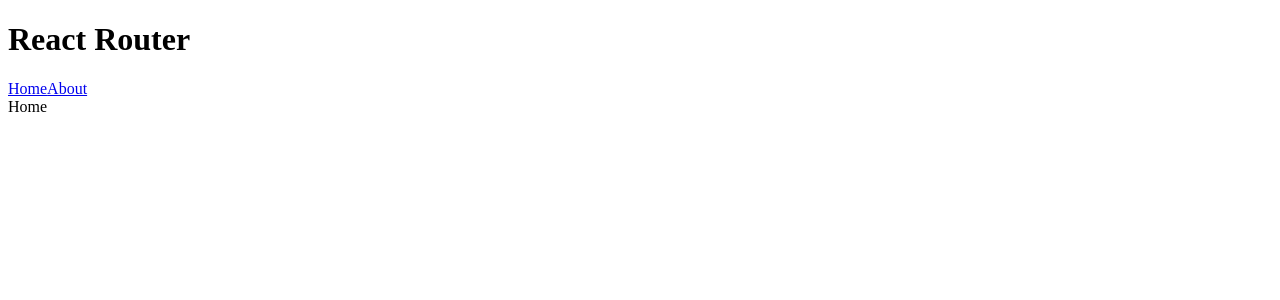
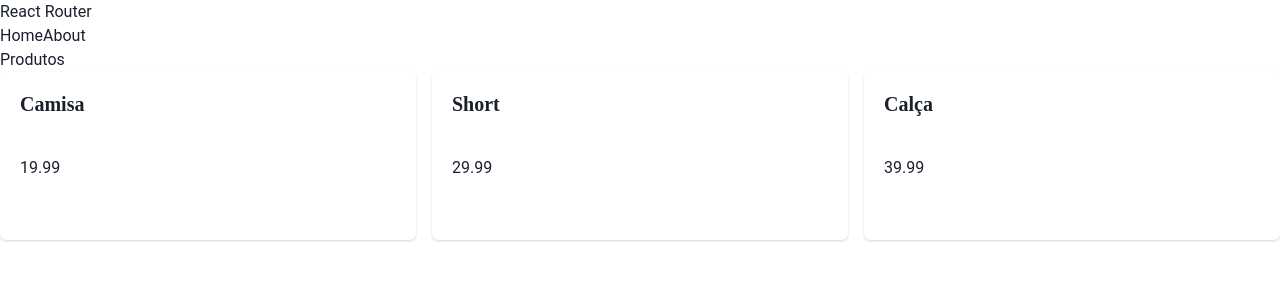
Before and after one commit to CarolinaSanches24/reactRouter, a React (Vite) app in the folder router/: page / in a window 1280 px wide. Shown: the top 300 px of the page. Built offline with nearby package versions, Linux system fonts and the light colour scheme; data requests are answered from the project's data file.

Commit message:
build : :package: chakraui

```diff
--- a/router/package.json
+++ b/router/package.json
@@ -11,6 +11,8 @@
     "server": "json-server --watch data/db.json"
   },
   "dependencies": {
+    "@chakra-ui/card": "^2.2.0",
+    "@chakra-ui/react": "^2.8.2",
     "json-server": "0.17.0",
     "react": "^18.3.1",
     "react-dom": "^18.3.1",
--- a/router/src/hooks/useFetch.tsx
+++ b/router/src/hooks/useFetch.tsx
@@ -1,6 +1,5 @@
 import { useEffect, useState } from "react";
 import { Product } from "../entity/product";
-
 
 type ConfigData = Record<string, unknown>;
 
--- a/router/src/main.tsx
+++ b/router/src/main.tsx
@@ -2,9 +2,13 @@ import React from 'react'
 import ReactDOM from 'react-dom/client'
 import App from './App.tsx'
 import './index.css'
+import { ChakraProvider} from '@chakra-ui/react'
+import theme from './styles/theme.tsx'
 
 ReactDOM.createRoot(document.getElementById('root')!).render(
   <React.StrictMode>
+    <ChakraProvider theme={theme}>
     <App />
+    </ChakraProvider>
   </React.StrictMode>,
 )
--- a/router/src/pages/Home.tsx
+++ b/router/src/pages/Home.tsx
@@ -1,7 +1,40 @@
+import { useFetch } from "../hooks/useFetch";
+import {
+  Card,
+  CardHeader,
+  CardBody,
+  Heading,
+  Text,
+  CardFooter,
+  SimpleGrid,
+} from "@chakra-ui/react";
+
 const Home = () => {
+  const url: string = "http://localhost:3000/products";
+  const { data: items, error } = useFetch(url);
+
   return (
-    <div>Home</div>
-  )
-}
+    <div>
+      <h1>Produtos</h1>
+      {/** Se tiver erro, imprima o erro */}
+      {error && <p>{error}</p>}
+      <SimpleGrid columns={[1, 2, 3]} spacing="4">
+        {items &&
+          items.map((item) => (
+            <Card key={item.id}>
+              <CardHeader>
+                <Heading size="md">{item.name}</Heading>
+              </CardHeader>
+              <CardBody>
+                <Text>{item.price}</Text>
+              </CardBody>
+              <CardFooter>
+              </CardFooter>
+            </Card>
+          ))}
+      </SimpleGrid>
+    </div>
+  );
+};
 
-export default Home
+export default Home;
--- /dev/null
+++ b/router/src/styles/theme.tsx
@@ -0,0 +1,17 @@
+import { extendTheme } from "@chakra-ui/react";
+
+const customTheme = {
+    colors: {
+        primary: "#6D28D9",
+        secondary: "#34D399",
+      },
+      fonts: {
+        body: "Roboto, sans-serif",
+        heading: "Montserrat, serif",
+
+      },
+};
+
+const theme = extendTheme(customTheme);
+
+export default theme;
```
Also changed, not shown: 1 other file (tests, documents, lock files or other folders).
